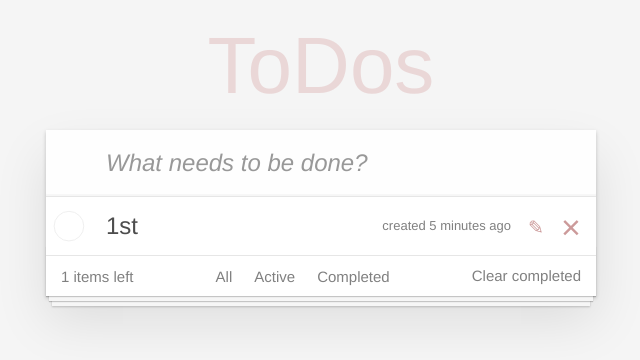
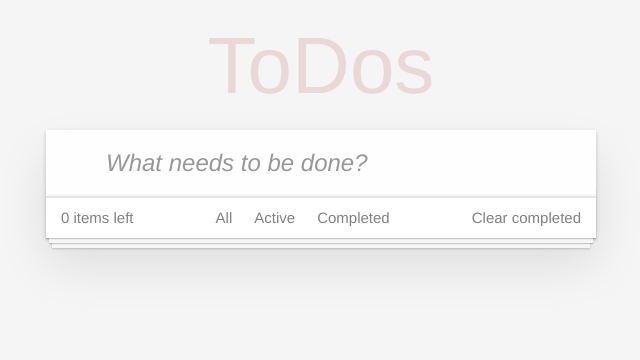
Before and after one commit to HYTROP/todo-app, a React (Create React App) app: page / in a window 1280 px wide. Shown: the top 360 px of the page, without its empty margins (319-959 px from the left). Built offline with nearby package versions, Linux system fonts and the light colour scheme.

Commit message:
add-prop-types-lib

```diff
--- a/package.json
+++ b/package.json
@@ -6,6 +6,7 @@
     "@testing-library/jest-dom": "^5.17.0",
     "@testing-library/react": "^13.4.0",
     "@testing-library/user-event": "^13.5.0",
+    "prop-types": "^15.8.1",
     "react": "^18.2.0",
     "react-dom": "^18.2.0",
     "react-scripts": "5.0.1",
--- a/src/App.js
+++ b/src/App.js
@@ -1,5 +1,4 @@
-// import { useState } from 'react';
-import { v4 as uuidv4 } from 'uuid'
+import { v4 as uuidv4 } from 'uuid';
 
 import NewTaskForm from './components/NewTaskForm';
 import TaskList from './components/TaskList';
@@ -12,14 +11,10 @@ import { Component } from 'react';
 export default class App extends Component {
 
   state = {
-    tasksData: [
-      {
-        label: '1st', id: '', isDone: false,
-        isEditing: false,
-      },
-    ],
-    editingText: 'try to edit',
+    tasksData: [],
+    newValue: '',
     taskClassName: '',
+    filter: 'all'
   }
 
   handleIsDone = (id) => {
@@ -49,11 +44,15 @@ export default class App extends Component {
   }
 
   handleAddTask = (inputText) => {
+    if (inputText.length === 0) {
+      return false
+    }
     const newItem = {
       label: inputText,
       id: uuidv4(),
       isDone: false,
-      timeStamp: Date.now()
+      isEditing: false,
+      timeStamp: new Date(),
     }
     this.setState(({ tasksData }) => {
       const newArray = [...tasksData, newItem];
@@ -66,49 +65,68 @@ export default class App extends Component {
   handleOnEdit = (id) => {
     this.setState(prevState => ({
       tasksData: prevState.tasksData.map(task => {
-        console.log(id)
         if (task.id === id) {
           return {
             ...task,
-            isEditing: !task.isEditing
+            isEditing: !task.isEditing,
           };
         } else {
-          return task;
+          return {
+            ...task,
+          };
         }
       })
     }));
   }
 
-  handleEditTask = (inputText, id) => {
-    // console.log(inputText, id)
-    const editItem = {
-      label: inputText,
-      id: uuidv4(),
-      isDone: false,
-      // timeStamp: Date.now()
-    }
+  handleEditTask = (newLabel, id) => {
     this.setState(prevState => ({
       tasksData: prevState.tasksData.map(task => {
-        console.log(id)
         if (task.id === id) {
           return {
             ...task,
-            editItem
-          }
+            label: newLabel,
+            isEditing: false,
+          };
         } else {
-          return editItem
+          return {
+            ...task,
+          };
         }
       })
-    })
-    )
+    }));
   }
 
+  handleFilter = (name) => {
+    this.setState(() => ({
+      filter: name
+    }))
+  }
+
+  getFilteredTasks = () => {
+    const { filter, tasksData } = this.state;
+    if (filter === 'all') {
+      return tasksData
+    } else if (filter === 'active') {
+      return tasksData.filter((e) => !e.isDone)
+    } else if (filter === 'completed') {
+      return tasksData.filter((e) => e.isDone)
+    }
+  }
+
+  handlerClearCompleted = () => {
+    this.setState(({ tasksData }) => {
+      const index = tasksData.filter((el) => !el.isDone)
+      return {
+        tasksData: index
+      }
+    })
+  }
 
 
   render() {
 
     const { tasksData, taskClassName } = this.state;
-
     const doneCount = tasksData.filter((el) => el.isDone).length;
     const todoCount = tasksData.length - doneCount;
 
@@ -122,7 +140,7 @@ export default class App extends Component {
         </header>
         <section className="main">
           <TaskList
-            data={tasksData}
+            data={this.getFilteredTasks()}
             isEditing
             handleIsDone={this.handleIsDone}
             taskClassName={taskClassName}
@@ -135,8 +153,8 @@ export default class App extends Component {
           <Footer
             todoCount={todoCount}
             data={this.state.tasksData}
-            filter={this.state.filter}
-            handleIsDoneFilter={this.handleIsDoneFilter}
+            handleFilter={this.handleFilter}
+            handlerClearCompleted={this.handlerClearCompleted}
           />
         </section>
       </section>
--- a/src/components/Footer.js
+++ b/src/components/Footer.js
@@ -1,16 +1,21 @@
 import TaskFilter from "./TasksFilter";
 
-export default function Footer({ handleIsDoneFilter, todoCount }) {
-
-
+export default function Footer({
+  handleFilter,
+  todoCount,
+  handlerClearCompleted, id }) {
 
   return (
     <footer className="footer">
       <span className="todo-count">{todoCount} items left</span>
       <TaskFilter
-        handleIsDoneFilter={handleIsDoneFilter}
+        id
+        handleFilter={handleFilter}
       />
-      <button className="clear-completed">Clear completed</button>
+      <button className="clear-completed"
+        onClick={() => handlerClearCompleted()}
+      >
+        Clear completed</button>
     </footer>
   )
 }
--- a/src/components/Task.js
+++ b/src/components/Task.js
@@ -1,46 +1,48 @@
 
 import { Component } from "react";
-// import { formatDistanceToNow } from 'date-fns';
-
+import { formatDistanceToNow } from 'date-fns';
 
 export default class Task extends Component {
 
+  onValueChange = (e) => {
+    this.setState({
+      newValue: e.target.value
+    })
+  }
 
 
   render() {
     const { id, label,
+      timeStamp,
       handleOnEdit,
       handleOnDelete,
       handleIsDone,
       isDone,
       isEditing,
-      handleEditTask
+      handleEditTask,
+      onValueChange
     } = this.props;
 
-    // const { taskClassName } = this.state;
-
     if (isEditing) {
-      this.taskClassName += 'editing'
+      this.taskClassName = 'editing'
       return (
         <input
-          key={id}
+          id={id}
           type="text"
           className="edit"
-          value={label}
-          onChange={handleOnEdit}
+          defaultValue={label}
+          onChange={onValueChange}
           autoFocus
           onKeyUp={(e) => {
             if (e.code === 'Enter') {
-              handleEditTask(e.target.value)
-              this.setState({
-                isEditing: false
-              })
+              handleEditTask(e.target.value, id)
             }
           }
           }
         ></input>
       )
     }
+
 
     return (
       <li
@@ -51,19 +53,24 @@ export default class Task extends Component {
             onChange={() => {
               handleIsDone(id)
             }}
-
-            className='toggle' type="checkbox" />
-          <label
+            className='toggle' type="checkbox"
+            checked={isDone}
+          />
+          <label id={id}
           >
             <span
               className='description'
             >
               {label}
             </span>
-            <span className='created'>created 5 minutes ago</span>
+            <span className='created'
+
+            >
+              created {formatDistanceToNow(timeStamp, { includeSeconds: true })}
+            </span>
             <button
               className="icon icon-edit"
-              onClick={() => { handleOnEdit(id) }}
+              onClick={() => { handleOnEdit(id, label) }}
             >
             </button>
             <button
--- a/src/components/TaskList.js
+++ b/src/components/TaskList.js
@@ -12,19 +12,18 @@ export default function TaskList({ data,
   const elements = data.map((item) => {
 
     return (
-      // <div key={item.id} >
       <Task {...item} key={item.id}
         taskClassName={taskClassName}
         data
         handleOnDelete={() => handleOnDelete(item.id)}
         addTask
-        isDone={item.isDone}
         handleIsDone={handleIsDone}
         handleEditTask={handleEditTask}
         handleOnEdit={handleOnEdit}
         isEditing={item.isEditing}
+        isDone={item.isDone}
+
       />
-      // </div>
     )
   })
 
--- a/src/components/TasksFilter.js
+++ b/src/components/TasksFilter.js
@@ -1,5 +1,4 @@
 import { Component } from "react";
-
 export default class TaskFilters extends Component {
 
   buttons = [
@@ -9,34 +8,23 @@ export default class TaskFilters extends Component {
   ];
 
   render() {
-    const { handleIsDoneFilter } = this.props
-    // const buttons = this.buttons
-    // console.log(this.buttons instanceof Array)
-
+    const { handleFilter } = this.props
     const buttons = this.buttons.map(({ name, label }) => {
       return (
-        <button
-          key={name}
-          onClick={handleIsDoneFilter}
-        >{label}</button>
+        <li key={name}>
+          <button
+            key={name}
+            onClick={() => handleFilter(name)}
+          >
+            {label}
+          </button>
+        </li>
       )
     })
 
     return (
       <ul className="filters">
-        {/* <li>
-          <button className="selected">All</button>
-        </li>
-        <li>
-          <button>Active</button>
-        </li> */}
-        <li>
-          {buttons}
-          {/* <button
-            key={this.stateName}
-          // onClick={handleIsDoneFilter}
-          >Completed</button> */}
-        </li>
+        {buttons}
       </ul>
     )
   }
```
Also changed, not shown: 1 other file (tests, documents, lock files or other folders).
